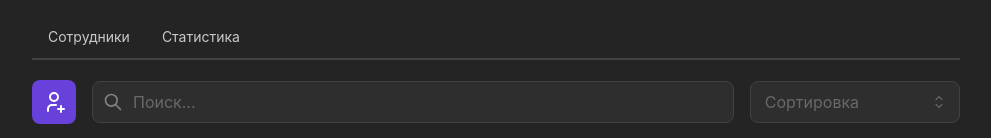
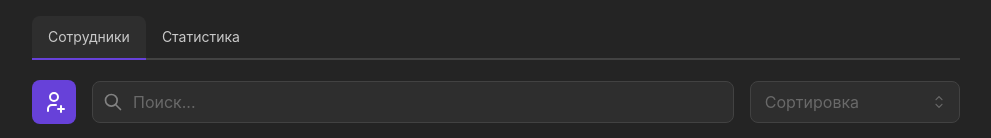
Before and after one commit to TiJayTJ/business-project-frontend, a React (Vite) app: page / in a window 1280 px wide. Shown: the top 138 px of the page, without its empty margins (144-1135 px from the left). Built offline with nearby package versions, Linux system fonts and the light colour scheme; no server answers.

Commit message:
another fix

```diff
--- a/src/App.tsx
+++ b/src/App.tsx
@@ -55,7 +55,7 @@ function App() {
             }}
           >
             <AppShell.Header withBorder={false}>
-              <Header setRoute={setRoute} />
+              <Header setRoute={setRoute} route={route} />
             </AppShell.Header>
             <AppShell.Main>
               {/* <Outlet /> */}
--- a/src/components/Header/Header.tsx
+++ b/src/components/Header/Header.tsx
@@ -8,14 +8,14 @@ interface TabProps extends PropsWithChildren, HeaderProps {
   to: string
 }
 
-const Tab: FC<TabProps> = (props) => {
+const Tab: FC<TabProps> = ({ setRoute, route, ...props }) => {
   // const { pathname } = useLocation()
 
   return (
     <Box
-      onClick={() => props.setRoute(props.to)}
+      onClick={() => setRoute(props.to)}
       // component={Link}
-      className={clsx(styles.tab, { [styles.active]: false })}
+      className={clsx(styles.tab, { [styles.active]: route === props.to })}
       {...props}
       // underline="never"
     />
@@ -24,16 +24,17 @@ const Tab: FC<TabProps> = (props) => {
 
 interface HeaderProps {
   setRoute: (route: string) => void
+  route: string
 }
 
-export const Header: FC<HeaderProps> = ({ setRoute }) => {
+export const Header: FC<HeaderProps> = ({ ...props }) => {
   return (
     <Container w="100%">
       <Group gap={0} className={styles.tabs}>
-        <Tab to="/" setRoute={setRoute}>
+        <Tab to="/" {...props}>
           Сотрудники
         </Tab>
-        <Tab to="/stats" setRoute={setRoute}>
+        <Tab to="/stats" {...props}>
           Статистика
         </Tab>
       </Group>
```
